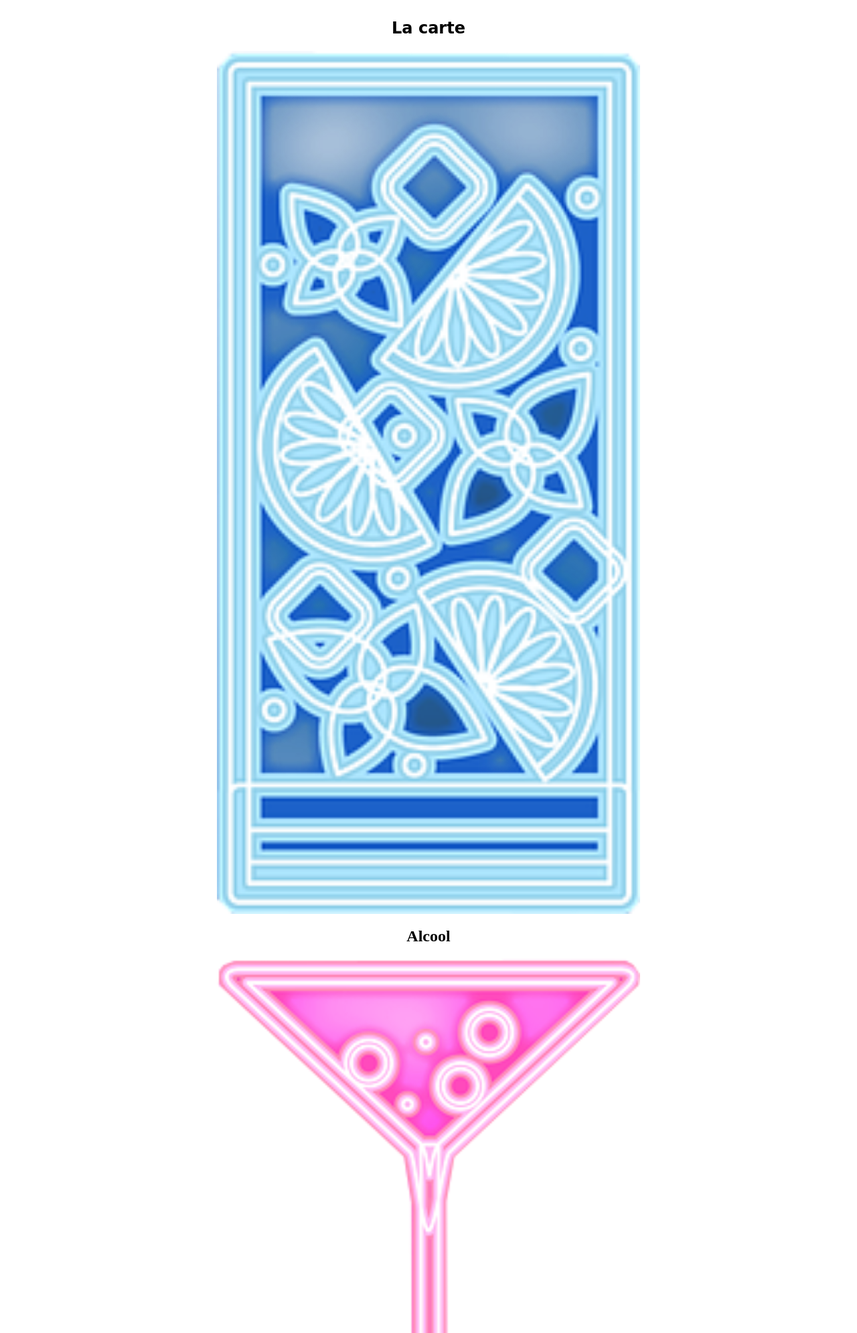
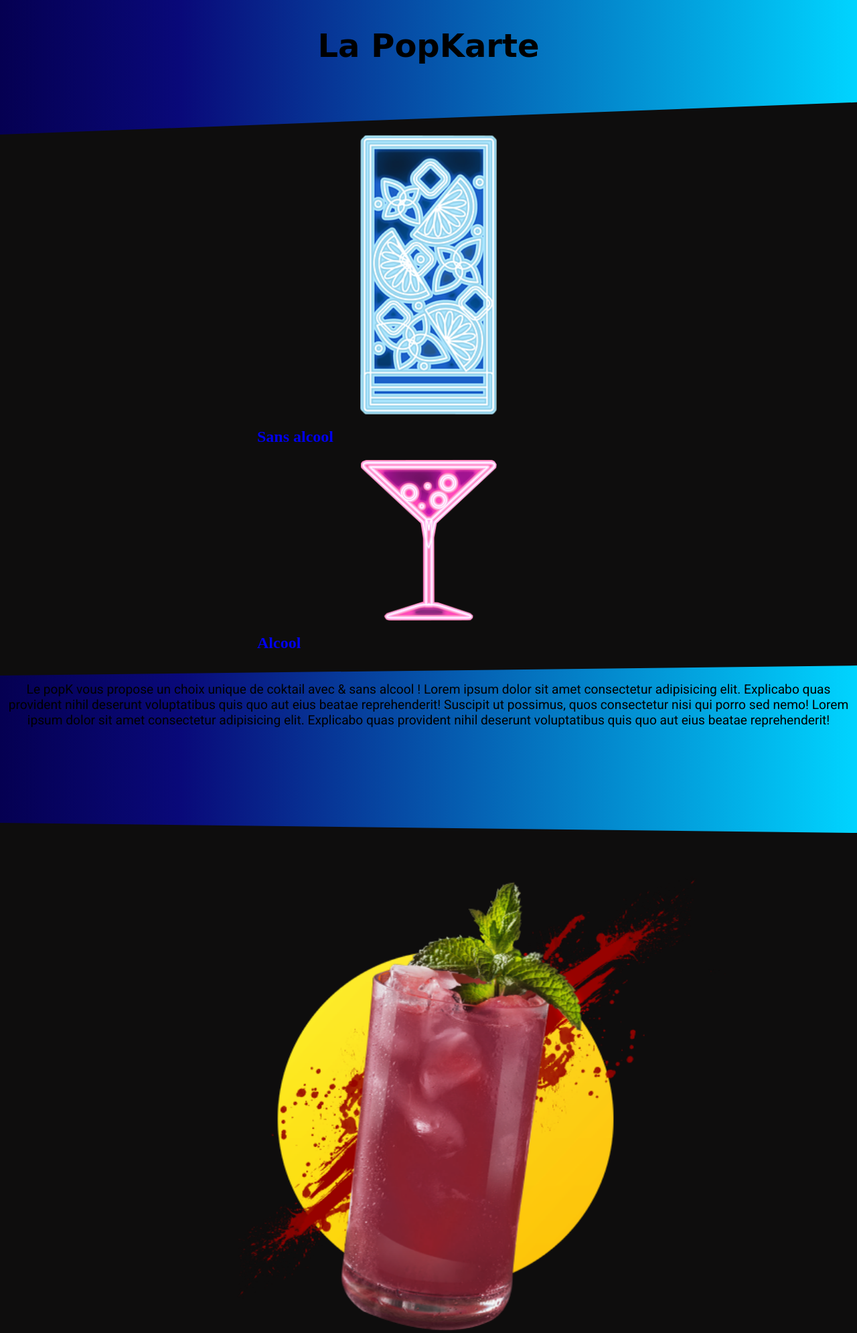
Before and after one commit to RudyDev-engfr/popk, a PHP site: page /carte.html in a window 1280 px wide. Shown: the top 1991 px of the page at 67% size. Run offline with PHP 8.4, Linux system fonts and the light colour scheme; some web fonts are replaced.

Commit message:
wip responsive min-width:768

```diff
--- a/carte.html
+++ b/carte.html
@@ -10,13 +10,23 @@
 <body>
     <main>
         <section id="landing">
-            <h1>La carte </h1>
+            <div id="hero-bar">
+                <h1>La PopKarte </h1>
+            </div>
+            <div id="responsive_cocktail">
+            <a href="#cocktail_sa"><img src="images/cocktailbleu.png" alt="Cocktail sans alcool" /></a>
+            <a href="#cocktail_sa"><h2>Sans alcool</h2></a>
 
-            <img src="images/cocktailbleu.png" alt="Cocktail sans alcool" />
-            <h2>Alcool</h2>
-
-            <img src="images/cocktailrose.png" alt="Cocktail avec alcool" />
-            <h2>Sans alcool</h2>
+            <a href="#cocktail_a"><img src="images/cocktailrose.png" alt="Cocktail avec alcool" /></a>
+            <a href="#cocktail_a"><h2>Alcool</h2></a>
+            </div>
+        </section>
+        <section id="intro-cocktail">
+            <p>Le popK vous propose un choix unique de coktail avec & sans alcool !
+                Lorem ipsum dolor sit amet consectetur adipisicing elit. Explicabo quas provident nihil deserunt voluptatibus quis quo aut eius beatae reprehenderit!
+                Suscipit ut possimus, quos consectetur nisi qui porro sed nemo! Lorem ipsum dolor sit amet consectetur adipisicing elit.
+                Explicabo quas provident nihil deserunt voluptatibus quis quo aut eius beatae reprehenderit!
+            </p>
         </section>
         <section id="cocktail_a">
             <article >
@@ -88,8 +98,8 @@
                 </div>
             </article>
             <article>
+                    <img src="images/prodigy-complete.png" alt="Cocktail Prodigy ice-tea" class="secondary-color" />
                     <div class="card-right">
-                    <img src="images/prodigy-complete.png" alt="Cocktail Prodigy ice-tea" class="secondary-color" />
                         <h3 class="prodigy">Prodigy ice-tea</h3>
                         <p>Un mélange où thé et fruits s'associent pour donner naissance au rafraîchissement ultime.</p>
                         <ul>
--- a/css/style.css
+++ b/css/style.css
@@ -6,10 +6,19 @@ h1, h3 {
 p {
   font-family: "Roboto", sans-serif;
   font-size: 1.2rem;
+  text-align: center;
+  padding: 5px;
 }
 
 h3 {
+  text-align: center;
   font-size: 2.3rem;
+}
+
+/* body */
+body {
+  margin: 0;
+  background-color: #0e0d0d;
 }
 
 img {
@@ -31,10 +40,50 @@ img {
   -webkit-box-align: center;
       -ms-flex-align: center;
           align-items: center;
+  color: #ff7fda;
 }
 
 #landing img {
-  width: 50%;
+  width: 40%;
+}
+
+#landing :nth-child(2) {
+  width: 40%;
+}
+
+#hero-bar {
+  width: 100%;
+  height: 201px;
+  text-align: center;
+  color: black;
+  font-size: 2rem;
+  -webkit-clip-path: polygon(100% 0, 100% 76%, 0 100%, 0 0);
+          clip-path: polygon(100% 0, 100% 76%, 0 100%, 0 0);
+  background: -webkit-gradient(linear, left top, right top, from(#050052), color-stop(21%, #090979), to(#00d4ff));
+  background: linear-gradient(90deg, #050052 0%, #090979 21%, #00d4ff 100%);
+}
+
+a {
+  text-decoration: none;
+}
+
+a:visited {
+  color: #090979;
+}
+
+#intro-cocktail {
+  display: -webkit-box;
+  display: -ms-flexbox;
+  display: flex;
+  -webkit-box-pack: center;
+      -ms-flex-pack: center;
+          justify-content: center;
+  height: 250px;
+  width: 100%;
+  -webkit-clip-path: polygon(0 6%, 100% 0%, 100% 100%, 0 94%);
+          clip-path: polygon(0 6%, 100% 0%, 100% 100%, 0 94%);
+  background: -webkit-gradient(linear, left top, right top, from(#050052), color-stop(21%, #090979), to(#00d4ff));
+  background: linear-gradient(90deg, #050052 0%, #090979 21%, #00d4ff 100%);
 }
 
 .card-right, .card-left {
--- a/scss/_carte.scss
+++ b/scss/_carte.scss
@@ -9,13 +9,19 @@ h1, h3{
 p {
     font-family: "Roboto", sans-serif;
     font-size: 1.2rem;
-
-
+    text-align: center  ;
+    padding: 5px;
 }
 h3 {
+    text-align: center;
     font-size: 2.3rem;
 }
 
+/* body */
+body{
+    margin: 0;
+    background-color: rgb(14, 13, 13);
+}
 img {
     display: flex;
     margin: auto;
@@ -25,46 +31,78 @@ img {
     display: flex;
     flex-direction: column;
     align-items: center;
+    color: #ff7fda;
 }
 #landing img{
-    width: 50%;
+    width: 40%;
+}
+#landing :nth-child(2){
+    width: 40%;
+}
+#hero-bar{
+    width: 100%;
+    height: 201px;
+    text-align: center;
+    color: black;
+    font-size: 2rem;
+    clip-path: polygon(100% 0, 100% 76%, 0 100%, 0 0);
+    background: linear-gradient(90deg, rgba(5,0,82,1) 0%, rgba(9,9,121,1) 21%, rgba(0,212,255,1) 100%);
+}
+a{
+    text-decoration: none;
+}
+a:visited{
+    color: rgba(9,9,121,1);
+}
+#intro-cocktail{
+    display: flex;
+    justify-content: center;
+    height: 250px;
+    width: 100%;
+    clip-path: polygon(0 6%, 100% 0%, 100% 100%, 0 94%);
+    background: linear-gradient(90deg, rgba(5,0,82,1) 0%, rgba(9,9,121,1) 21%, rgba(0,212,255,1) 100%);
 }
 .card-right, .card-left{
     display: flex;
     flex-direction: column;
-    padding: 0px 0px 40px 40px;
-
+}
+.card-right{
+    clip-path: polygon(0 6%, 100% 0%, 100% 100%, 0 94%);
+    background: linear-gradient(90deg, rgba(5,0,82,1) 0%, rgba(9,9,121,1) 21%, rgba(0,212,255,1) 100%);
+}
+.card-left{
+    clip-path: polygon(0 0, 100% 6%, 100% 94%, 0 100%);
+    background: linear-gradient(90deg, rgba(5,0,82,1) 0%, rgba(9,9,121,1) 21%, rgba(0,212,255,1) 100%);
 }
 ul{
     display: flex;
     flex-flow: wrap;
-    width: 100%;
+    width: 90%;
 }
 ul li{
-    color: rgba(24, 22, 22, 0.904);
+    color: #ff7fda;
     font-weight: 700;
     font-size: 1.1rem;;
     margin-right: 30px;
     list-style-type: circle;
     text-transform: uppercase;
 }
-
 .first-blood{
-    width: 50%;
+    width: 60%;
     text-align: center;
     transform: rotate(-4deg) skew(-5deg, 0);
     background-color: rgba(165, 6, 6, 0.808);
     color: #ffe600;
 }
 .nunu{
-    width: 30%;
+    width: 40%;
     text-align: center;
     transform: rotate(-4deg) skew(-5deg, 0);
     background-color: #5cd7e4;
     color: #f7f7f7;
 }
 .smite{
-    width: 30%;
+    width: 40%;
     text-align: center;
     background-color: #ff5d00;
     color: navajowhite;
@@ -81,14 +119,19 @@ ul li{
 .lili{
     background-color: black;
     color: #e62059;
-    width: 20%;
+    width: 40%;
     text-align: center;
     transform: rotate(-4deg) skew(-5deg, 0);
 }
 .prodigy{
     background-color:black;
     color: #ff5d00;
-    width: 70%;
+    width: 65%;
     text-align: center;
     transform: rotate(-4deg) skew(-5deg, 0);
 }
+
+@media only screen and (min-width:767px){
+
+
+}
```
Also changed, not shown: other parts of css/style.css (+21 -8 lines), images/arrow-up.svg (added), images/bar_carte.jpg (added), 1 other file. Lines whose indentation alone changed are shown as unchanged.
